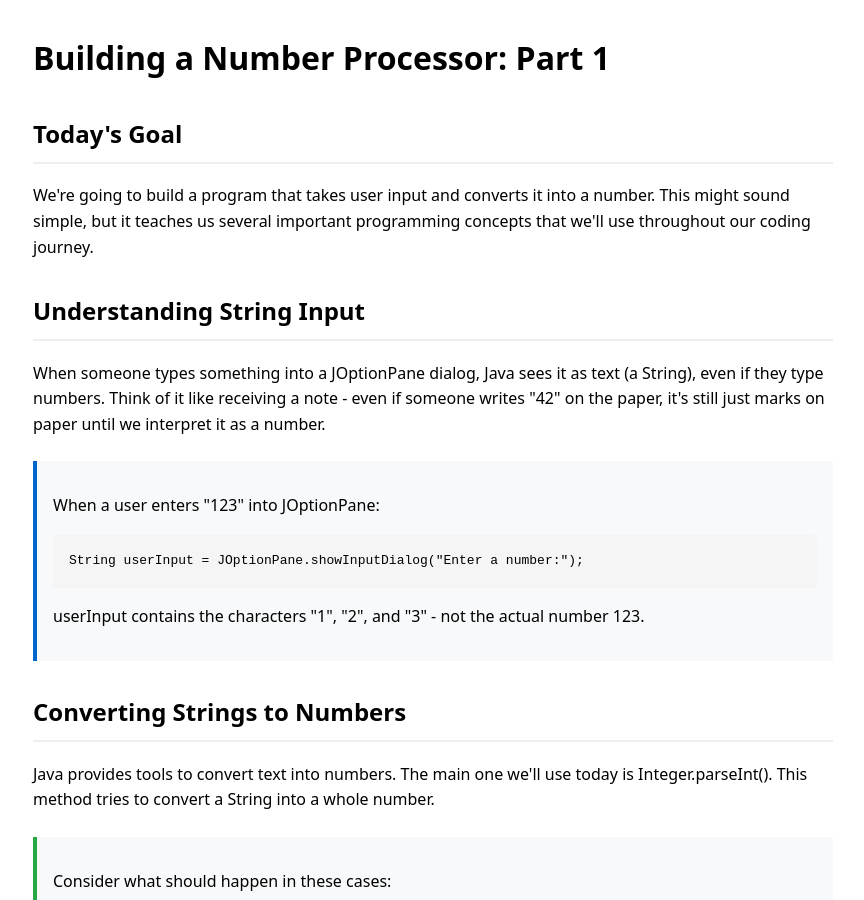
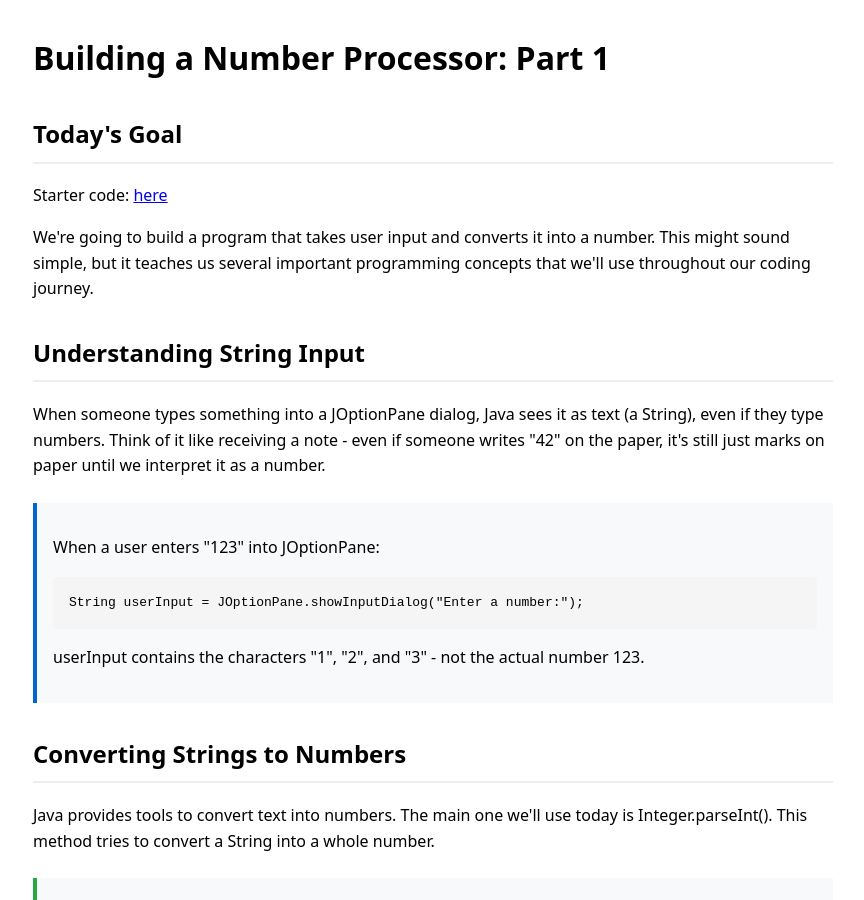
Before and after one commit to norrisaftcc/norrisaftcc.github.io, a Jekyll site: the page projects/javafeb.html, which Jekyll copies as it is, in a window 1280 px wide and 900 px high. Shown: the whole window, without its empty margins (207-1071 px from the left). Built offline with Jekyll 4.4.1, drawn with Linux system fonts in a browser that asks for light colours.

Commit message:
Update javafeb.html

```diff
--- a/projects/javafeb.html
+++ b/projects/javafeb.html
@@ -35,6 +35,7 @@
     <h1>Building a Number Processor: Part 1</h1>
 
     <h2>Today's Goal</h2>
+    <p>Starter code: <a href="NumberProcessor.java">here</a></p>
     <p>We're going to build a program that takes user input and converts it into a number. This might sound simple, but it teaches us several important programming concepts that we'll use throughout our coding journey.</p>
 
     <h2>Understanding String Input</h2>
```
